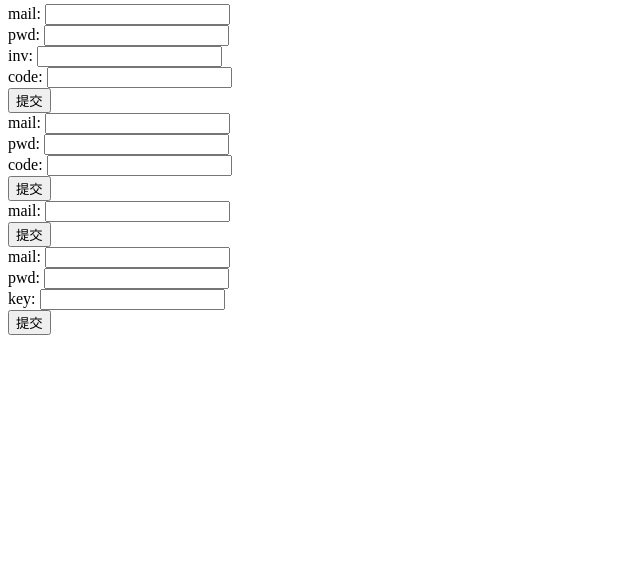
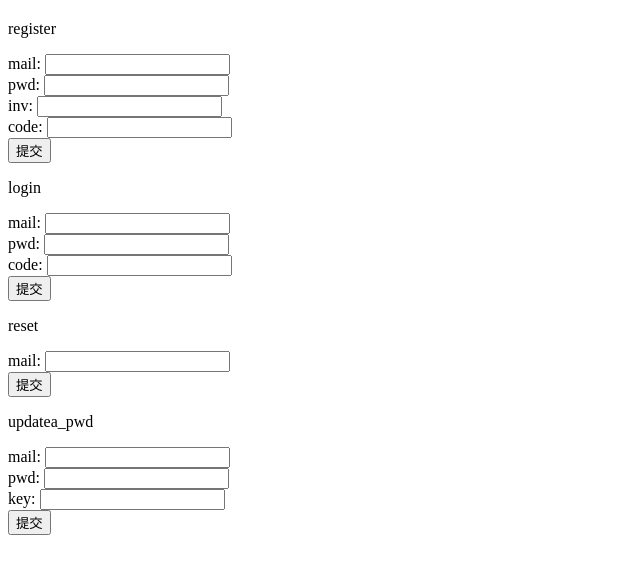
Before and after one commit to ahangchen/WeMeet, a Django app: page /team/ in a window 1280 px wide. Shown: the part 106-680 px from the top of the page, without its empty margins (0-640 px from the left). Run offline with Django 3.2, Linux system fonts and the light colour scheme; data that the repository does not hold is empty; some libraries are stand-ins or nearby versions.

Commit message:
hint for test

```diff
--- a/templates/team/test.html
+++ b/templates/team/test.html
@@ -12,6 +12,7 @@
 <p>验证码(鼠标点击灰色区域生成):</p>
 <img id="check"/>
 <br/>
+<p>register</p>
 <form action="http://0.0.0.0:8081/team/register/" method="post">
     mail: <input name="mail" type="text"/><br>
     pwd: <input name="pwd" type="text"/><br>
@@ -19,16 +20,19 @@
     code: <input name="code" type="text"/><br>
 
     <input type="submit" value="提交"/></form>
+<p>login</p>
 <form action="http://0.0.0.0:8081/team/login/" method="post">
     mail: <input name="mail" type="text"/><br>
     pwd: <input name="pwd" type="text"/><br>
     code: <input name="code" type="text"/><br>
 
     <input type="submit" value="提交"/></form>
+<p>reset</p>
 <form action="http://0.0.0.0:8081/team/reset/" method="post">
     mail: <input name="mail" type="text"/><br/>
 
     <input type="submit" value="提交"/></form>
+<p>updatea_pwd</p>
 <form action="http://0.0.0.0:8081/team/update_pwd/" method="post">
     mail: <input name="mail" type="text"/><br/>
     pwd: <input name="pwd" type="text"/><br/>
```
